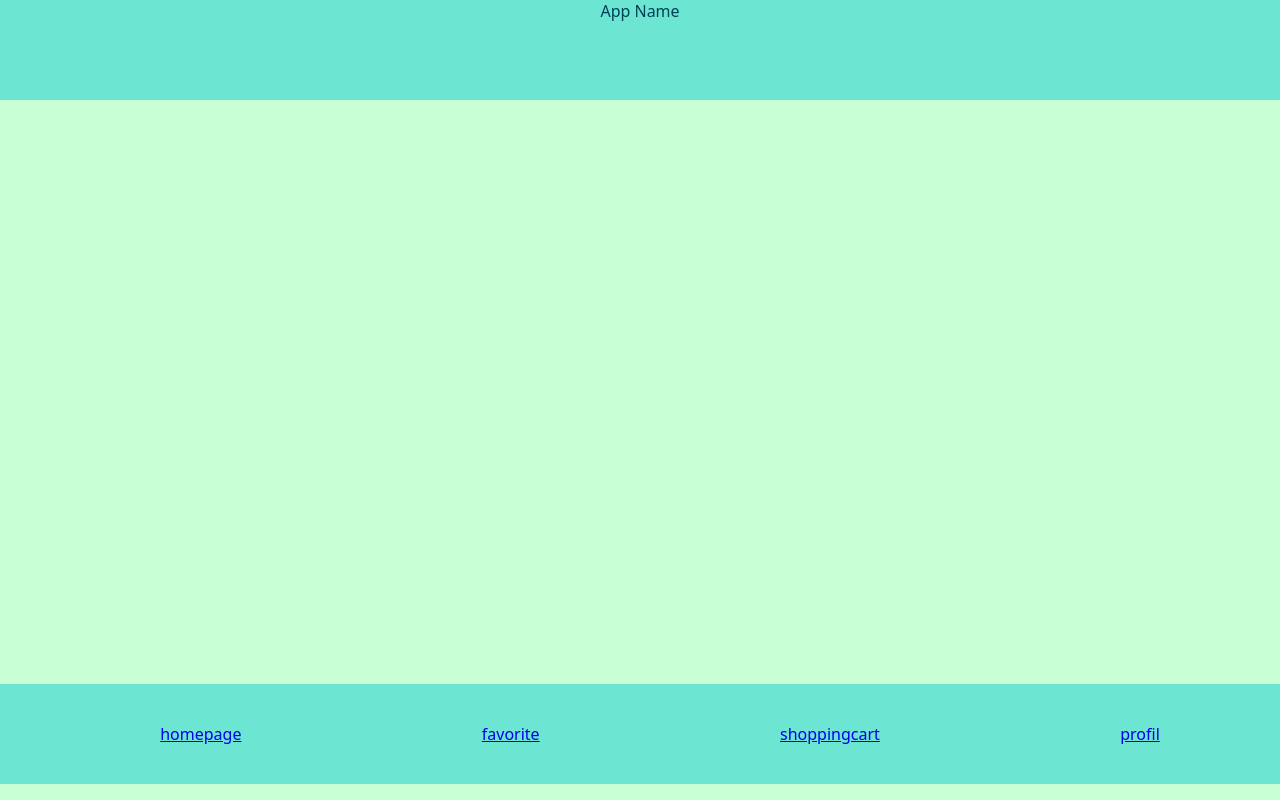
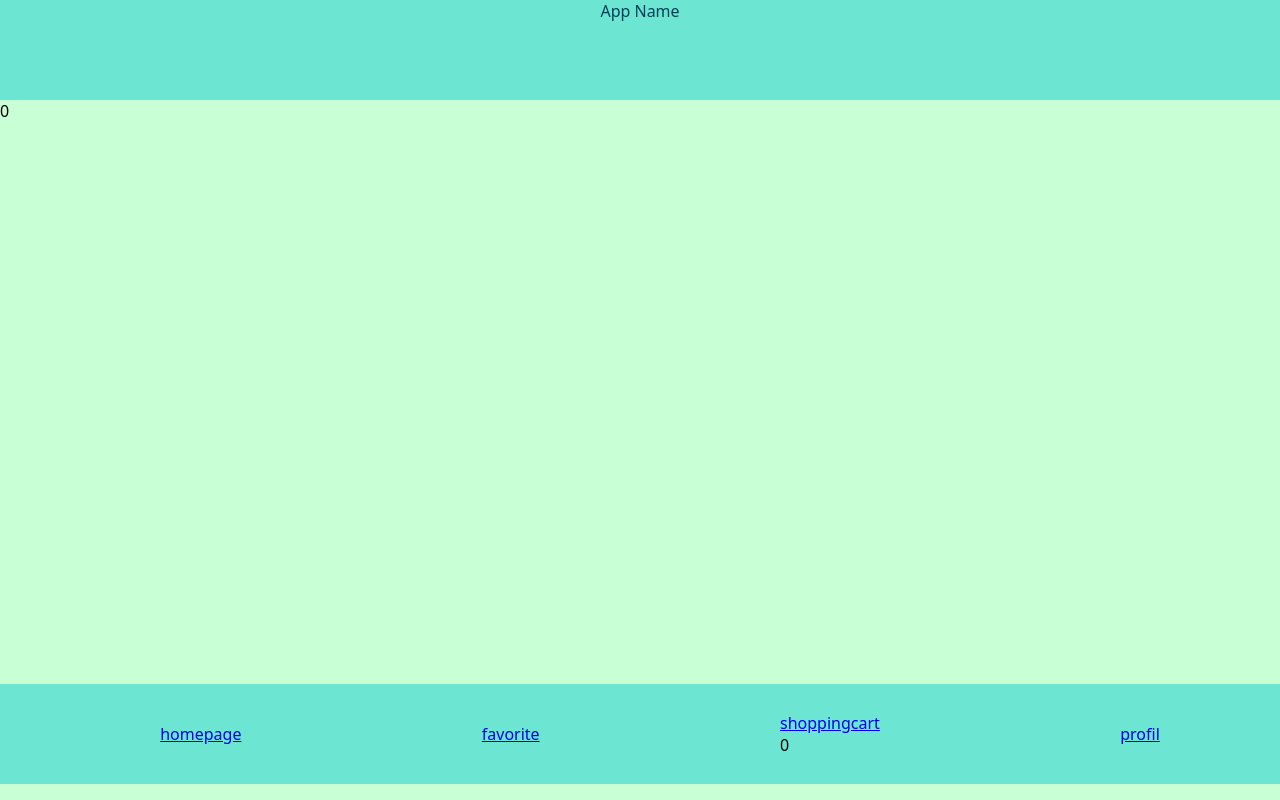
Before and after one commit to TammyChen21/Capstone-demo, a Next.js app: page /shopping-cart in a window 1280 px wide. Built offline with nearby package versions, Linux system fonts and the light colour scheme.

Commit message:
modified useContext problem, add a Counter for shoppingcart

```diff
--- a/components/Navigation/index.js
+++ b/components/Navigation/index.js
@@ -1,8 +1,12 @@
 import React from "react";
 import styled from "styled-components";
 import Link from "next/link";
+import { useContext } from "react";
+import { CartContext } from "../../pages/_app";
 
 export default function Navigation() {
+
+  const context=useContext(CartContext)
   return (
     <>
       <StyledListItem>
@@ -15,6 +19,7 @@
       </StyledListItem>
       <StyledListItem>
         <Link href="http://localhost:3000/shopping-cart">shoppingcart</Link>
+        <div>{context.totalAmount}</div>
       </StyledListItem>
       <StyledListItem>
         <Link href="#">profil</Link>
--- a/components/ProductCard/index.js
+++ b/components/ProductCard/index.js
@@ -16,6 +16,7 @@
       <div>
         <AddButton productcard={productcard} />
       </div>
+
     </StyledProductCard>
   );
 }
--- /dev/null
+++ b/components/ShoppingCart/index.js
@@ -0,0 +1,16 @@
+import React, { useContext } from "react";
+import { CartContext } from "../../pages/_app";
+
+
+export default function ShoppingCart() {
+    const context = useContext(CartContext);
+
+  return (
+    <>
+
+
+      <div>{context.totalPrice}</div>
+
+    </>
+  );
+}
--- a/pages/_app.js
+++ b/pages/_app.js
@@ -1,6 +1,8 @@
 import GlobalStyle from "../styles";
 import Head from "next/head";
 import { createContext } from "react";
+import { useState } from "react";
+
 
 export const CartContext = createContext();
 /*
@@ -12,13 +14,40 @@
     */
 
 export default function App({ Component, pageProps }) {
+
+  const [cartData, setCartData] = useState({
+    products: [],
+    totalAmount: 0,
+    totalPrice: 0,
+  });
+  // add product in the shopping cart:
+  const addProductHandler = (productcard) => {
+    const newCart = { ...cartData };
+    // if the product already exists in the shopping cart
+    if (newCart.products.indexOf(productcard) < 0) {
+      newCart.products.push(productcard);
+      productcard.amount = 1;
+    } else {
+      productcard.amount += 1;
+    }
+
+    // add total amount and total price for products in the shopping cart:
+    newCart.totalAmount += 1;
+    newCart.totalPrice += productcard.price;
+
+    setCartData(newCart);
+  };
+
+
   return (
     <>
+     <CartContext.Provider value={{ ...cartData, addProductHandler }}>
       <GlobalStyle />
       <Head>
         <title>Capstone Project</title>
       </Head>
       <Component {...pageProps} />
+      </CartContext.Provider>
     </>
   );
 }
--- a/pages/shopping-cart/index.js
+++ b/pages/shopping-cart/index.js
@@ -1,10 +1,21 @@
 import React from "react";
+import ShoppingCart from "../../components/ShoppingCart";
 import Layout from "/components/Layout";
+import { CartContext } from "../_app";
+import { useContext } from "react";
 
-export default function ShoppingCart() {
+
+
+
+export default function ShoppingCartPage() {
+
+    const context = useContext(CartContext);
   return (
     <>
+
       <Layout />
+      <ShoppingCart/>
+
     </>
   );
 }
```
Also changed, not shown: components/AddButton/index.js (+11 -9 lines), pages/index.js (+6 -28 lines).
